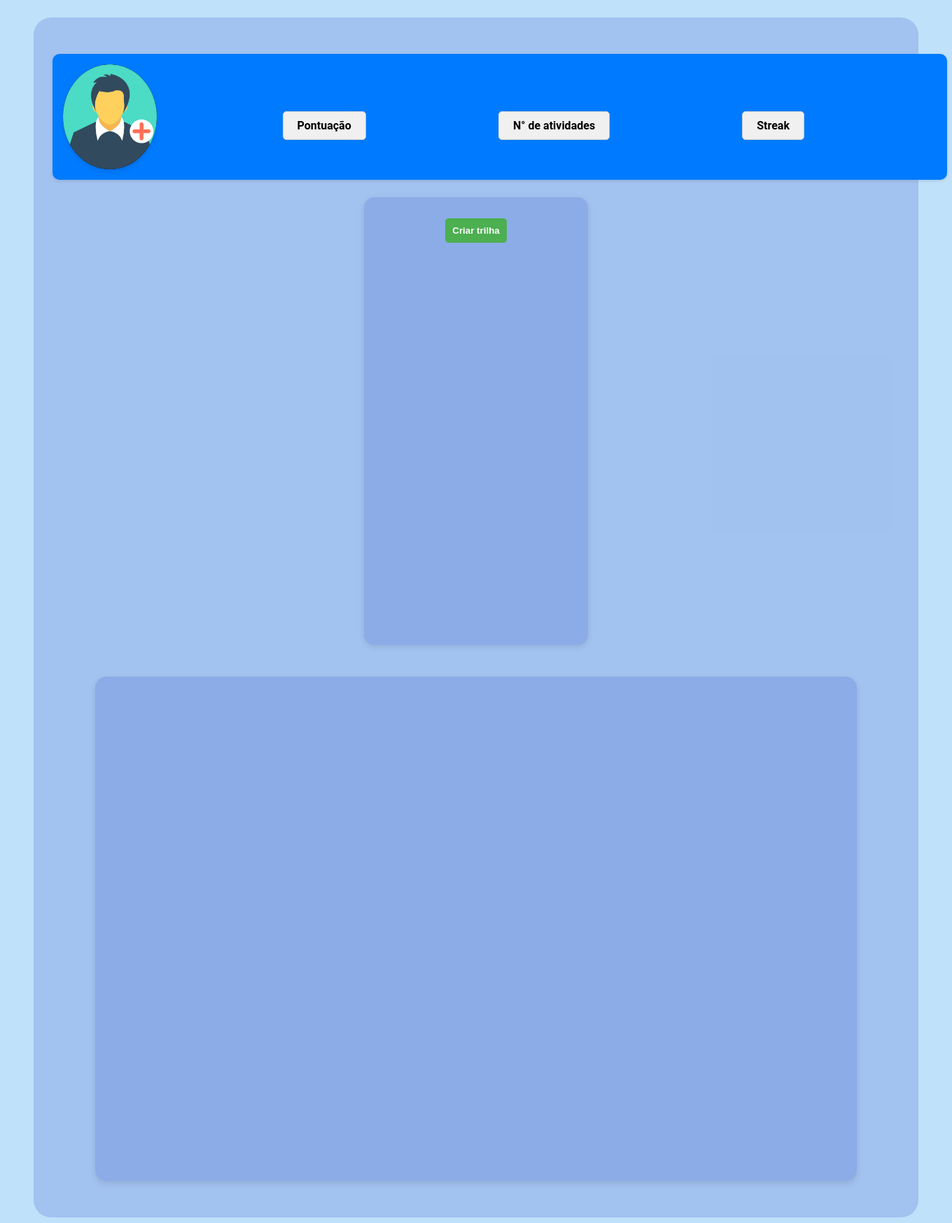
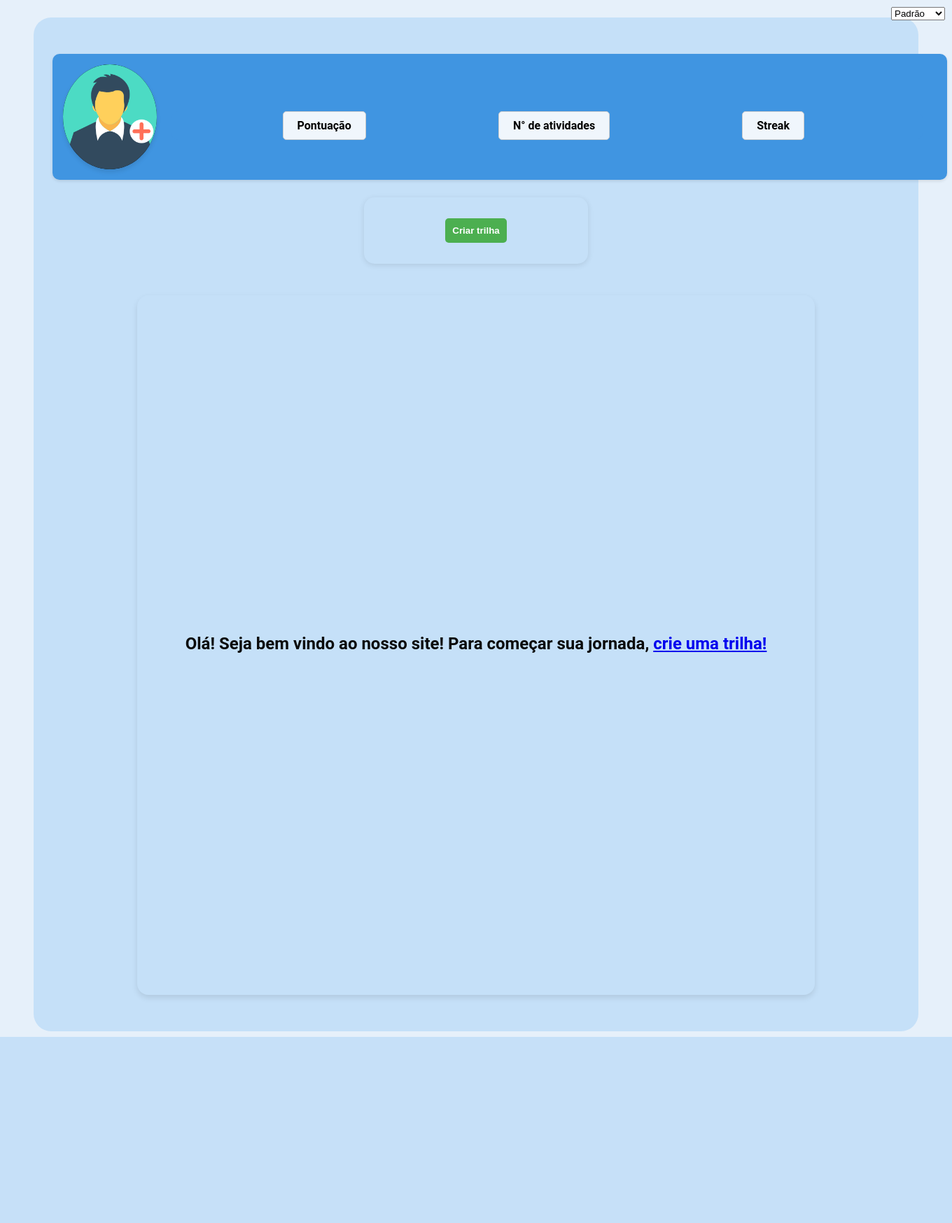
Before and after one commit to gfreitasrosa/TCC_8SEM, a Django app: page /feedback/ in a window 1360 px wide. Shown: the whole page at 70% size. After the commit the page ends 1482 px from the top, so only its background shows below. Run offline with Django 4.2, Linux system fonts and the light colour scheme; some libraries are stand-ins or nearby versions.

Commit message:
Versão local mesclada com a mais atualizada. Adicionados temas e corrigidos bugs visuais

```diff
--- a/login/home/static/css/styles_home.css
+++ b/login/home/static/css/styles_home.css
@@ -1,10 +1,43 @@
+:root {
+	--bg-color: #e6f0fa;/* #ffffff; */
+	--text-color: #0a0a0a; /* #000000; */
+	--accent-color: #4095e1; /* #516ED0; */
+	--container-bg: #c5e0f8; /* #516ED045; */
+	--card-bg: #f0f6fc; /* #f0f0f0; */
+	--button-hover-color: #3077c7;
+}
+
+html.dark-theme{
+	--bg-color: #121212;
+	--text-color: #e0e0e0;
+	--accent-color: #4a5a75;
+	--container-bg: #1e1e1e;
+	--card-bg: #2b2b2b;
+	--button-hover-color: #3c4b65;
+}
+
+html.cherry-theme{
+	--bg-color: #ffeef1;
+	--text-color: #5c1a1b;
+	--accent-color: #f48fb1;
+	--container-bg: #fbd6dd;
+	--card-bg: #fff0f5;
+	--button-hover-color: #dd7399;
+}
+
 html{
-background-color: #1393EF45;
+background-color: var(--bg-color);
 font-family: 'Roboto', sans-serif;
-color: #333;
+color: var(--text-color);
 }
+
+body{
+background-color: var(--bg-color);
+color: var(--text-color);
+}
+
 h1, h2{
-color: #333;
+color: var(--text-color);
 font-weight: bold;
 }
 h1{
@@ -85,8 +118,7 @@ transform: translateY(-2px);
     width: 90%;
     max-width: 1850px;
     height: auto;
-    min-height: 600px;
-    background-color: #516ED045;
+    background-color: var(--container-bg);
     border-radius: 25px;
     margin-top: 25px;
     margin-left: auto;
@@ -101,13 +133,14 @@ justify-content: center; /* Adjust alignment */
 align-items: center; /* Align content to the start */
 position: relative;
 width: 80%;
-min-height: 600px;
+height: 1000px;
 max-width: 1200px;
-background-color: #516ED045;
+background-color: var(--container-bg);
 border-radius: 1rem;
 margin: 25px auto; /* Centered horizontally */
 padding: 5%;
 overflow: hidden; /* Prevent content overflow */
+box-sizing: border-box;
 box-shadow: 0 4px 8px rgba(0, 0, 0, 0.1);
 }
 
@@ -127,13 +160,14 @@ margin-top:0;
     width: 78rem; /* 100% before (delete this) */
     max-width: 1800px;
     height: auto;
-    background-color: #007BFF;
+    background-color: var(--accent-color);
     border-radius: 10px;
     margin-top: 25px;
     margin-left: auto;
     margin-right: auto;
     padding: 15px;
     box-shadow: 0 2px 4px rgb(0, 0, 0, 0.1);
+    color: white
 }
 
 #horizontal-navbar{
@@ -156,7 +190,7 @@ margin-top:0;
     margin: 0;
     gap: 20px;
     }
-    #horizontal-navbar il{
+    #horizontal-navbar li{
     padding: 8px 16px;
     background-color: rgba(255, 255, 255, 0.1);
     border-radius: 5px;
@@ -184,9 +218,8 @@ margin-top:0;
     position: relative;
     width: 280px;
     height: auto;
-    min-height: 600px;
     max-height: 100%;
-    background-color: #516ED045;
+    background-color: var(--container-bg);
     border-radius: 15px;
     margin-top: 25px;
     margin-left: auto;
@@ -215,7 +248,7 @@ margin-top:0;
     flex-wrap: nowrap;
     justify-content: space-evenly;
     align-items: center;
-    background-color: #007BFF;
+    background-color: var(--accent-color);
     border-radius: 10px;
 	max-width: 76rem;
 }
@@ -229,8 +262,8 @@ margin-top:0;
     padding:10px 20px;
     border:1px solid #ccc;
     border-radius:5px;
-    background-color:#f0f0f0;
-    transition: background-color 0,3s ease;
+    background-color:var(--card-bg);
+    transition: background-color 0.3s ease;
     }
     #trail-popup button{
     width: 100px;
--- a/login/home/static/js/script_home.js
+++ b/login/home/static/js/script_home.js
@@ -95,16 +95,16 @@ function displayTrailScreen(name, date, reminder) {
     <div style="display: flex; flex-direction: column; width: 100%; gap: 20px; height: 100%;">
     <!-- Top section: Name, Date, Reminder, and Progress -->
     <div style="display: flex; flex-direction: row; justify-content: center; align-items: flex-start; gap: 10px; background-color: #516ED045; padding: 20px; border-radius: 10px; width: 100%; box-sizing: border-box;">
-    <div style="display: flex; flex-direction: row; justify-content: center; align-items: flex-start; position: relative;">
-    <ul id="traildisp" style="display: flex; flex-wrap: nowrap; justify-content: space-around; align-content: center; list-style-type: none">
+    <!-- <div style="display: flex; flex-direction: row; justify-content: center; align-items: flex-start; position: relative;"> -->
+    <ul id="traildisp" style="display: flex; flex-wrap: nowrap; margin: 0; padding: 0; justify-content: space-between; align-items: center; list-style-type: none; width: 100%; box-sizing: border-box; gap:100px;">
     <li style="text-decoration: none; display: inline-block;"><label>
     <input type="checkbox" ${reminder ? "checked" : ""}> Lembrete
     </label></li>
-    <li style="text-decoration: none; display: inline-block;"><h2 id="trilha_name">${name}</h2></li>
+    <li style="text-decoration: none; display: inline-block;"><h2 style="font-size: clamp(14px, 1.2vw, 18px); max-width: 10rem; overflow: hidden; text-overflow: ellipsis; white-space: nowrap; display: block;">${name}</h2></li>
     <li style="text-decoration: none; display: inline-block;"><h2 id="progress-display" style="font-size: 18px; color: green; font-weight: bold;">Progresso: 0%</h2></li>
     <li style="text-decoration: none; display: inline-block;"><h2>Data final: ${date}</h2></li>
     </ul>
-    </div>
+   <!-- </div> -->
     </div>
 
     <!-- Task management section -->
@@ -117,7 +117,7 @@ function displayTrailScreen(name, date, reminder) {
 
     <!-- Task details -->
     <div id="task-details" style="flex-grow: 1; width: calc(100% - 220px); max-height: 100%; background-color: #516ED045; padding: 20px; border-radius: 10px; box-sizing: border-box; overflow-y: auto;">
-    <h3>Selcione uma task para visualizar os detalhes</h3>
+    <h3>Selecione uma task para visualizar os detalhes</h3>
     </div>
     </div>
     </div>
@@ -149,6 +149,31 @@ function displayTrailScreen(name, date, reminder) {
 
     updateProgress();
 }
+
+function applyTheme(theme) {
+    // Remove todas as classes de tema do <html>
+    document.documentElement.classList.remove('light-theme', 'dark-theme', 'cherry-theme');
+
+    // Aplica a nova classe, se não for "default"
+    if (theme !== "default") {
+        document.documentElement.classList.add(`${theme}-theme`);
+    }
+
+    // Salva o tema no localStorage
+    localStorage.setItem('selected-theme', theme);
+}
+
+// Ao carregar a página
+window.addEventListener("DOMContentLoaded", () => {
+    const savedTheme = localStorage.getItem("selected-theme") || "default";
+    document.getElementById("theme-selector").value = savedTheme;
+    applyTheme(savedTheme);
+});
+
+// Ao trocar o tema manualmente
+document.getElementById("theme-selector").addEventListener("change", function () {
+    applyTheme(this.value);
+});
 
 // Function to display task details
 async function displayTaskDetails(taskName, taskId) {  // Tornar a função assíncrona
--- a/login/home/templates/tela_home/homePage.html
+++ b/login/home/templates/tela_home/homePage.html
@@ -110,6 +110,13 @@
                 <li>Streak</li>
             </ul>
         </div>
+        <div style="position: fixed; top: 10px; right: 10px; z-index: 999;">
+            <select id="theme-selector">
+                <option value="default">Padrão</option>
+                <option value="dark">Noturno</option>
+                <option value="cherry">Cerejeira</option>
+            </select>
+          </div>
     </div>
 
     <div id="center">
@@ -122,6 +129,8 @@
             </div>
         </div>
         <div id="main">
+            <h1>Olá! Seja bem vindo ao nosso site! Para começar sua jornada, <a href="#" onclick="openTrailPopup()">crie uma trilha!</a></h1>
+            <div class="right-side-task details" id="task-details"></div>
         </div>
     </div>
 </div>
```
Also changed, not shown: other parts of login/home/static/css/styles_home.css (+17 -12 lines), login/db.sqlite3.
